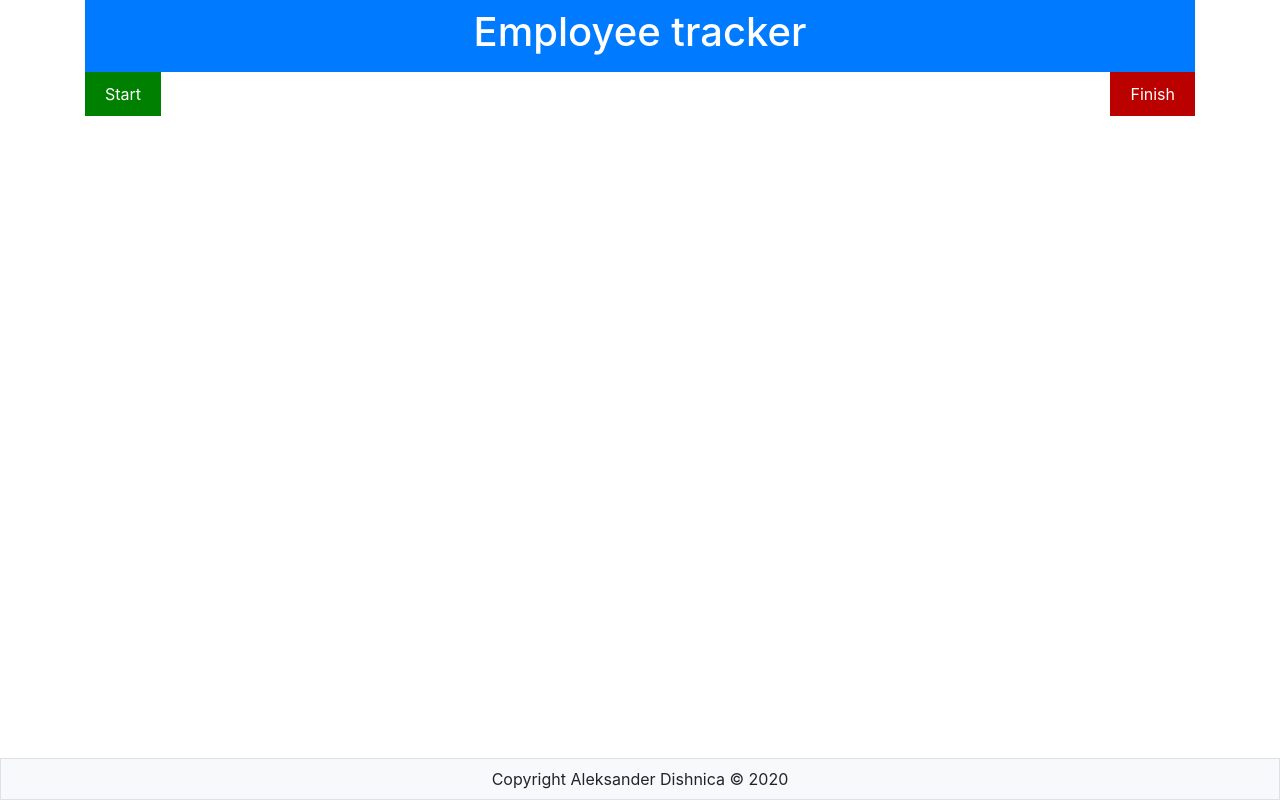
After one commit to AleksanderDishnica/employeeTimer, a PHP site: template app/views/index.view.php in a window 1280 px wide. The commit adds this page. Run offline with PHP 8.4, Linux system fonts and the light colour scheme; the template is opened without the code that fills it, so the values that code supplies are empty; some libraries are stand-ins or nearby versions.

Commit message:
Added header of page plus other options

```diff
--- /dev/null
+++ b/app/views/index.view.php
@@ -0,0 +1,8 @@
+<div id="root">
+	<div class="left">
+		<button src="" id="start" class="green">Start</button>
+	</div>
+	<div class="right">
+		<button src="" id="finish" class="red">Finish</button>
+	</div>
+</div>
--- a/app/views/main.php
+++ b/app/views/main.php
@@ -1,4 +1,4 @@
-<!DOCTYPE html>
+<!DOCTYPE HTML>
 <html>
 <head>
 	<title>Javascript</title>
--- /dev/null
+++ b/app/views/partials/css.view.php
@@ -0,0 +1,6 @@
+<!-- Compiled and minified CSS -->
+<link rel="stylesheet" href="https://stackpath.bootstrapcdn.com/bootstrap/4.4.1/css/bootstrap.min.css" integrity="sha384-Vkoo8x4CGsO3+Hhxv8T/Q5PaXtkKtu6ug5TOeNV6gBiFeWPGFN9MuhOf23Q9Ifjh" crossorigin="anonymous">
+
+<link rel="stylesheet" type="text/css" href="https://cdn.datatables.net/v/bs4/dt-1.10.20/datatables.min.css"/>
+
+<link rel="stylesheet" href="css/default.css?v='<?php date('YmdHi') ?>'">
--- /dev/null
+++ b/app/views/partials/footer.view.php
@@ -0,0 +1,10 @@
+				<div class='row'>
+					<footer class='w-100 border footer fixed-bottom text-center p-2 bg-light'>
+						Copyright Aleksander Dishnica © <?= date('Y') ?>
+					</footer>
+				</div>
+			</div>
+		</div>
+		<?php require_once 'scripts.view.php' ?>
+	</body>
+</html>
--- /dev/null
+++ b/app/views/partials/header.view.php
@@ -0,0 +1,18 @@
+<?php session_start() ?>
+
+<!doctype html>
+<html>
+	<head>
+		<title><?= $title ?></title>
+		<meta name='description' content="<?= $title ?>">
+		<?php require_once 'css.view.php' ?>
+	</head>
+	<body class='pb-5'>
+		<div class='container' id='coronaContainer'>
+			<div class='row no-gutters'>
+				<header class='w-100'>
+					<nav class='bg-primary text-white text-center pt-2 pb-2'>
+						<h1>Employee tracker</h1>
+					</nav>
+				</header>
+			</div>
--- /dev/null
+++ b/app/views/partials/scripts.view.php
@@ -0,0 +1,12 @@
+<script src="https://code.jquery.com/jquery-3.4.1.min.js"></script>
+<script src="https://cdn.jsdelivr.net/npm/popper.js@1.16.0/dist/umd/popper.min.js" integrity="sha384-Q6E9RHvbIyZFJoft+2mJbHaEWldlvI9IOYy5n3zV9zzTtmI3UksdQRVvoxMfooAo" crossorigin="anonymous"></script>
+<script src="https://stackpath.bootstrapcdn.com/bootstrap/4.4.1/js/bootstrap.min.js" integrity="sha384-wfSDF2E50Y2D1uUdj0O3uMBJnjuUD4Ih7YwaYd1iqfktj0Uod8GCExl3Og8ifwB6" crossorigin="anonymous"></script>
+
+<script type="text/javascript" src="https://cdn.datatables.net/v/bs4/dt-1.10.20/datatables.min.js"></script>
+
+<script src="https://cdn.jsdelivr.net/npm/apexcharts"></script>
+
+<!-- User scripts -->
+<script src='js/default.js?v="<?php date('YmdHi') ?>"'></script>
+<script src='js/ajax.js?v="<?php date('YmdHi') ?>"'></script>
+<script src='js/apexcharts.js?v="<?php date('YmdHi') ?>"'></script>
--- a/css/default.css
+++ b/css/default.css
@@ -13,9 +13,15 @@ button{
 }
 
 .red{
-	background-color:red;
+	background-color:#b00;
+}
+.red:hover{
+	background-color:#f00;
 }
 
 .green{
 	background-color:green;
 }
+.green:hover{
+	background-color:#3a3;
+}
--- a/js/default.js
+++ b/js/default.js
@@ -1,18 +1,5 @@
 "use strict";
 
-let a = document.getElementById('root');
+let a = 2;
 
-let array = [
-	[ 1, 2, 3 ],
-	[ 4, 5, 6 ],
-	[ 7, 8, 9 ],
-];
-
-for(let i=0; i < array.length; i++){
-	array[i][i] *= 2;
-	array[i][array.length-1-i] *= 2;
-}
-
-console.log(array);
-
-// a.innerHTML = array;
+console.log(2);
```
